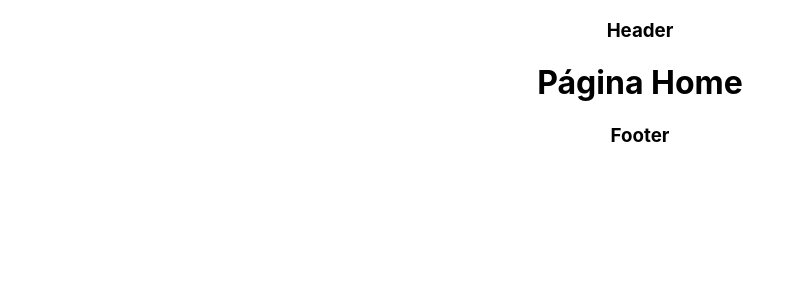
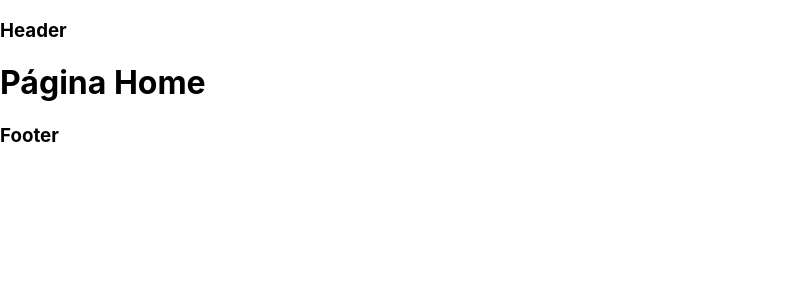
Before and after one commit to joaodath/front-ecommerce-osf, a React (Create React App) app: page / in a window 1280 px wide. Shown: the top 300 px of the page, without its empty margins (0-804 px from the left). Built offline with nearby package versions, Linux system fonts and the light colour scheme.

Commit message:
refactor: Alteração e inclusão de classes css

```diff
--- a/src/App.js
+++ b/src/App.js
@@ -5,14 +5,17 @@ import Header from "./components/shared/Header/Header";
 import Footer from "./components/shared/Footer/Footer"
 import { RoutesComponents } from './routes/RoutesComponents'
 
+
 function App() {
   return (
-    <div className="App">
+    <div className="page-container">
+      <div className="content-wrap">
       <Header/>
       <Switch>
         <Route exact path="/" component={Home}/>
         <RoutesComponents />
       </Switch>
+      </div>
       <Footer/>
     </div>
   );
```
